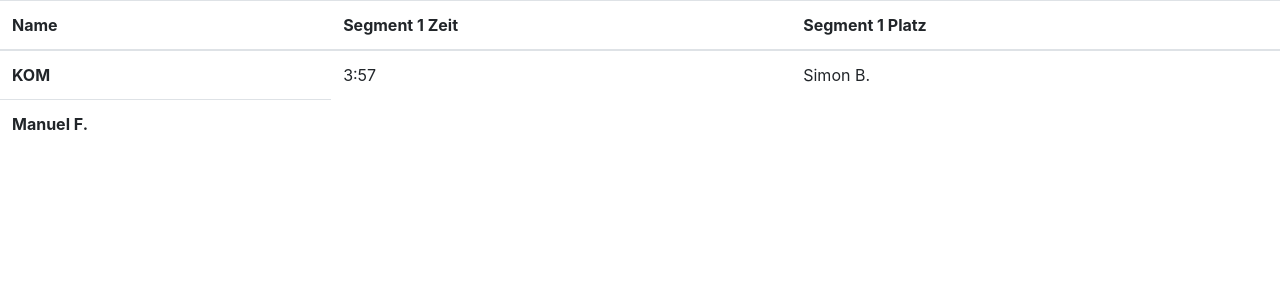
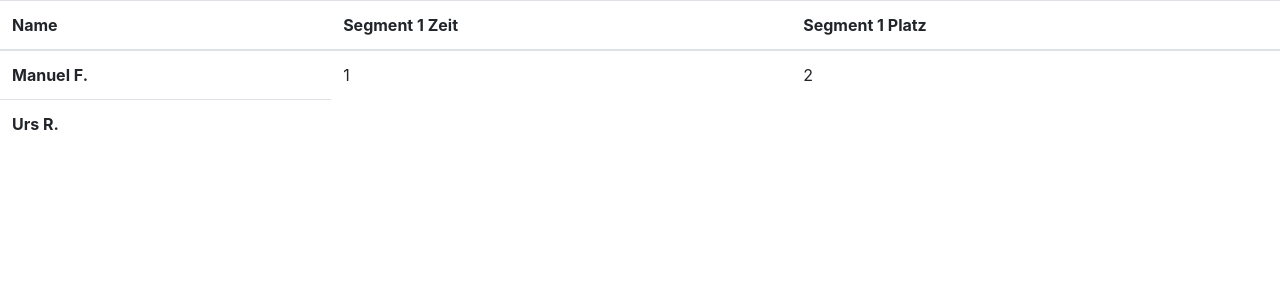
Before and after one commit to zod/kesselfieber, a Vue app: page / in a window 1280 px wide. Shown: the top 300 px of the page. Built offline with nearby package versions, Linux system fonts and the light colour scheme; the HTML template or start-up script is replaced by a standard one.

Commit message:
Use Vue components

```diff
--- a/src/App.vue
+++ b/src/App.vue
@@ -1,39 +1,12 @@
 <template>
   <div id="app">
-    <table class="table">
-      <thead>
-        <tr>
-          <th>Name</th>
-          <th>Segment 1 Zeit</th>
-          <th>Segment 1 Platz</th>
-        </tr>
-      </thead>
-      <tbody>
-        <tr>
-          <th>KOM</th>
-          <td>3:57</td>
-          <td>Simon B.</td>
-        </tr>
-        <tr>
-          <th>Manuel F.</th>
-          <td v-for="item in leaderboards">{{ item }}</td>
-        </tr>
-      </tbody>
-    </table>
+    <LeaderboardList />
   </div>
 </template>
 
 <script>
-import leaderboards from "../test/leaderboards.json";
-
-console.log(leaderboards);
-
+import LeaderboardList from "./LeaderboardList.vue";
 export default {
-  name: "app",
-  data() {
-    return {
-      leaderboards: leaderboards
-    };
-  }
+  components: { LeaderboardList }
 };
 </script>
--- /dev/null
+++ b/src/LeaderboardList.vue
@@ -0,0 +1,29 @@
+<template>
+  <table class="table">
+    <thead>
+      <tr>
+        <th>Name</th>
+        <th>Segment 1 Zeit</th>
+        <th>Segment 1 Platz</th>
+      </tr>
+    </thead>
+    <tbody>
+      <LeaderboardListItem v-for="athlete in athletes" :athlete="athlete" />
+    </tbody>
+  </table>
+</template>
+
+<script>
+import LeaderboardListItem from "./LeaderboardListItem.vue";
+export default {
+  components: { LeaderboardListItem },
+  data() {
+    return {
+      athletes: [
+        { name: "Manuel F.", segments: [{ rank: 1 }, { rank: 2 }] },
+        { name: "Urs R." }
+      ]
+    };
+  }
+};
+</script>
--- /dev/null
+++ b/src/LeaderboardListItem.vue
@@ -0,0 +1,17 @@
+<template>
+  <tr>
+    <th>{{ athlete.name }}</th>
+    <td v-for="segment in athlete.segments">{{ segment.rank }}</td>
+  </tr>
+</template>
+
+<script>
+export default {
+  props: {
+    athlete: {
+      type: Object,
+      required: true
+    }
+  }
+};
+</script>
```
